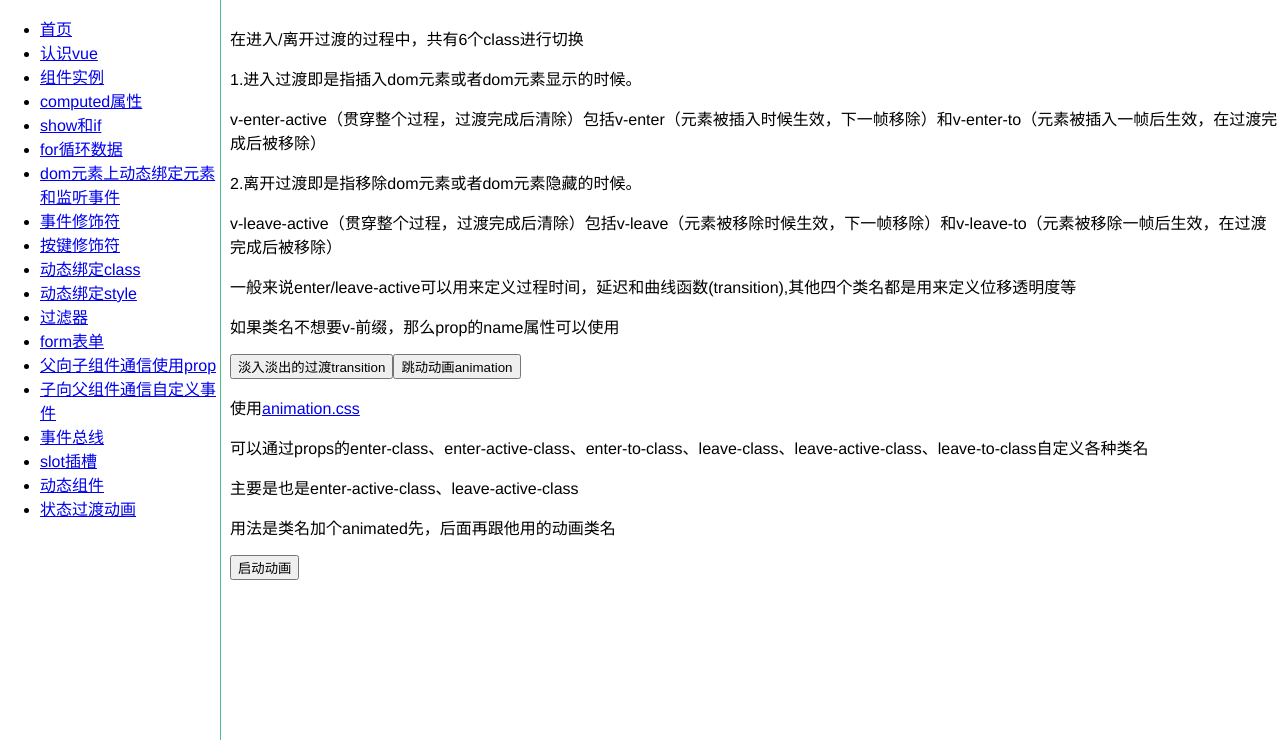
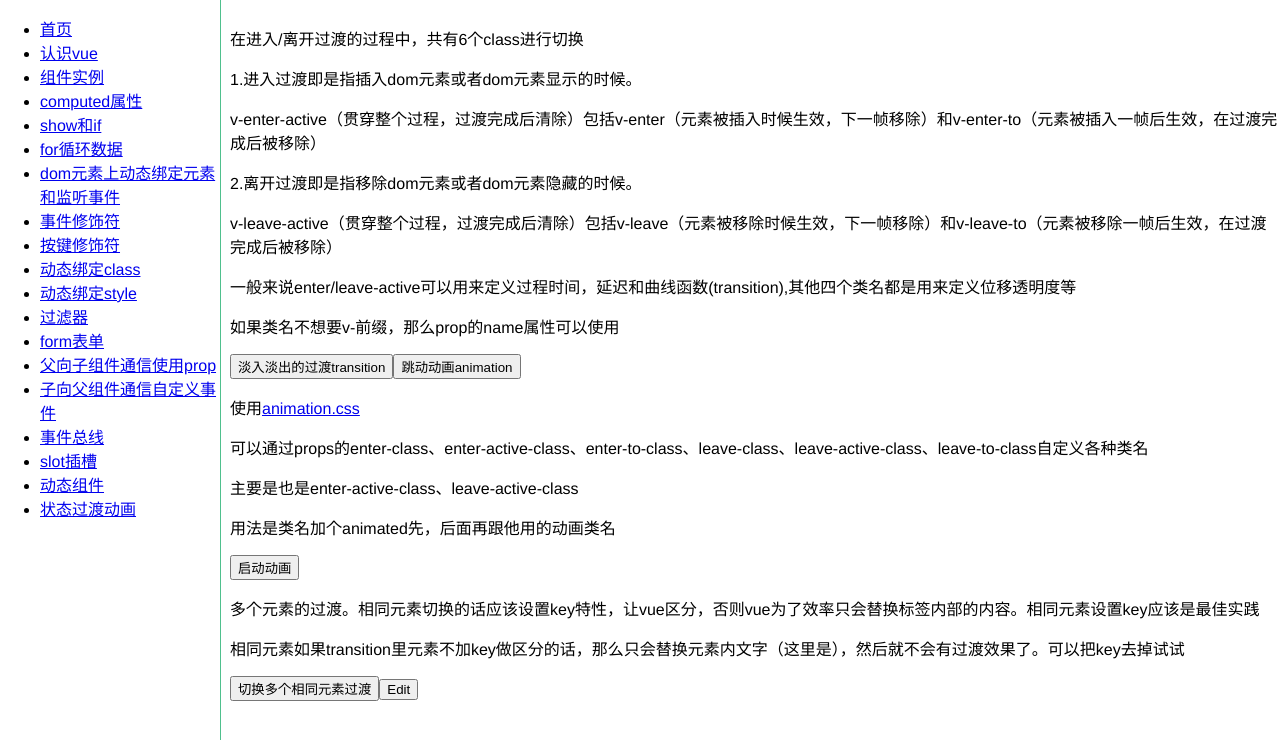
Before and after one commit to yokiyokiyoki/vue-component, a Vue app: page /#/transition in a window 1280 px wide. Shown: the top 740 px of the page. Built offline with nearby package versions, Linux system fonts and the light colour scheme.

Commit message:
提交动画

```diff
--- a/src/components/transition/index.vue
+++ b/src/components/transition/index.vue
@@ -57,6 +57,17 @@
       <p v-if="bounceShow">跳动动画</p>
     </transition>
     <animation />
+    <p>多个元素的过渡。相同元素切换的话应该设置key特性，让vue区分，否则vue为了效率只会替换标签内部的内容。相同元素设置key应该是最佳实践</p>
+    <p>相同元素如果transition里元素不加key做区分的话，那么只会替换元素内文字（这里是），然后就不会有过渡效果了。可以把key去掉试试</p>
+    <button @click="isEditing=!isEditing">切换多个相同元素过渡</button>
+    <transition name="fade">
+      <button v-if="isEditing" key="save">
+        Save
+      </button>
+      <button v-else key="edit">
+        Edit
+      </button>
+    </transition>
   </div>
 </template>
 <script>
@@ -65,7 +76,8 @@
     data() {
       return {
         fadeShow: false,
-        bounceShow: false
+        bounceShow: false,
+        isEditing: false
       };
     },
     methods: {
```
Also changed, not shown: src/components/transition/animation.vue (indentation only).
